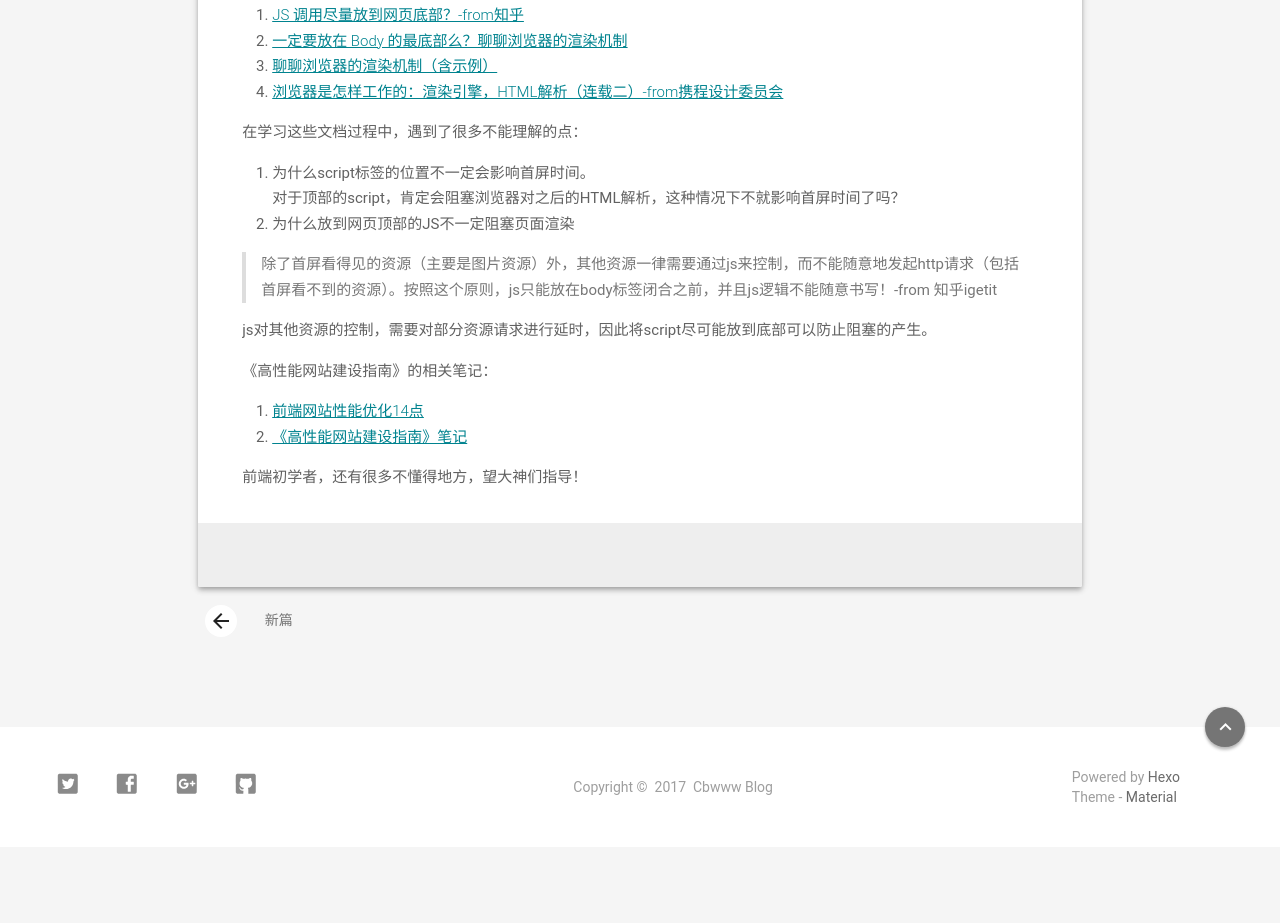
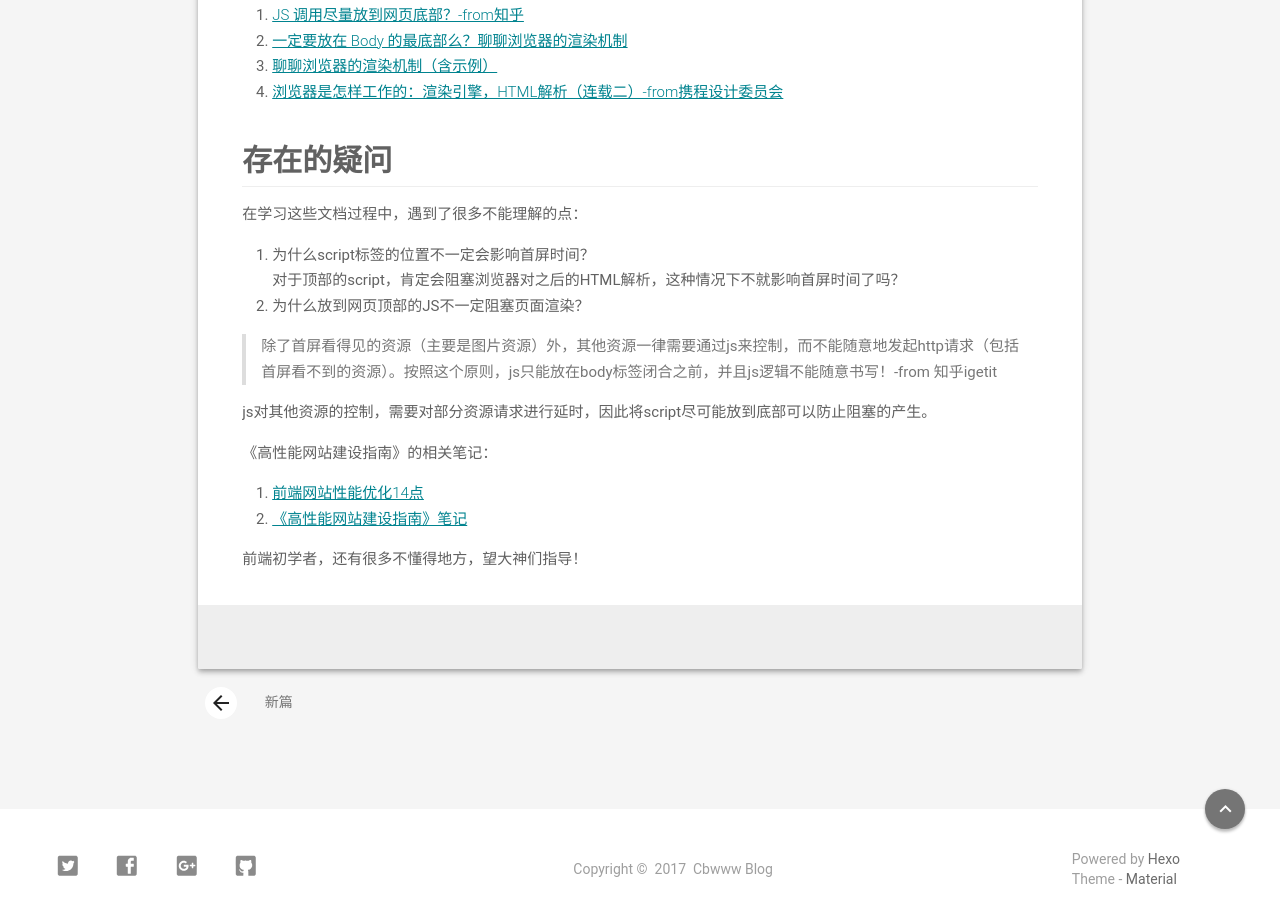
Before and after one commit to souvenir13/souvenir13.github.io, a plain HTML site: page 2017/04/27/why-js-at-bottom/index.html in a window 1280 px wide. Shown: the part 1754-2677 px from the top of the page. Before the commit the page ends 2601 px from the top, so only its background shows below. Drawn offline with Linux system fonts and the light colour scheme; a script that the page names is missing.

Commit message:
Site updated: 2017-04-27 17:03:15

```diff
--- a/2017/04/27/why-js-at-bottom/index.html
+++ b/2017/04/27/why-js-at-bottom/index.html
@@ -247,7 +247,7 @@
     </button>
 
     <ul class="post-toc-wrap mdl-menu mdl-menu--bottom-left mdl-js-menu mdl-js-ripple-effect" for="post-toc-trigger-btn" style="max-height:80vh; overflow-y:scroll;">
-        <ol class="post-toc"><li class="post-toc-item post-toc-level-2"><a class="post-toc-link" href="#浏览器渲染流程"><span class="post-toc-number">1.</span> <span class="post-toc-text">浏览器渲染流程</span></a></li><li class="post-toc-item post-toc-level-2"><a class="post-toc-link" href="#为什么JS调用尽量放到网页底部？"><span class="post-toc-number">2.</span> <span class="post-toc-text">为什么JS调用尽量放到网页底部？</span></a></li></ol>
+        <ol class="post-toc"><li class="post-toc-item post-toc-level-2"><a class="post-toc-link" href="#浏览器渲染流程"><span class="post-toc-number">1.</span> <span class="post-toc-text">浏览器渲染流程</span></a></li><li class="post-toc-item post-toc-level-2"><a class="post-toc-link" href="#为什么JS调用尽量放到网页底部？"><span class="post-toc-number">2.</span> <span class="post-toc-text">为什么JS调用尽量放到网页底部？</span></a></li><li class="post-toc-item post-toc-level-2"><a class="post-toc-link" href="#存在的疑问"><span class="post-toc-number">3.</span> <span class="post-toc-text">存在的疑问</span></a></li></ol>
 
         <!--
         <li class="mdl-menu__item">
@@ -415,15 +415,15 @@
 <p>（这里的首屏时间指的是浏览器第一次painting的时间。首屏内容的显示可以是不完整的。）</p>
 <p><strong>相关学习文档：</strong></p>
 <ol>
-<li><a href="https://www.zhihu.com/question/34147508]网站为什么" target="_blank" rel="external">JS 调用尽量放到网页底部？-from知乎</a></li>
-<li><a href="https://segmentfault.com/a/1190000004292479]JS" target="_blank" rel="external">一定要放在 Body 的最底部么？聊聊浏览器的渲染机制</a></li>
+<li><a href="https://www.zhihu.com/question/34147508" target="_blank" rel="external">JS 调用尽量放到网页底部？-from知乎</a></li>
+<li><a href="https://segmentfault.com/a/1190000004292479" target="_blank" rel="external">一定要放在 Body 的最底部么？聊聊浏览器的渲染机制</a></li>
 <li><a href="https://segmentfault.com/a/1190000007766425" target="_blank" rel="external">聊聊浏览器的渲染机制（含示例）</a></li>
 <li><a href="http://ued.ctrip.com/blog/how-browsers-work-rendering-engine-html-parsing-series-ii.html" target="_blank" rel="external">浏览器是怎样工作的：渲染引擎，HTML解析（连载二）-from携程设计委员会</a></li>
 </ol>
-<p>在学习这些文档过程中，遇到了很多不能理解的点：</p>
+<h2 id="存在的疑问"><a href="#存在的疑问" class="headerlink" title="存在的疑问"></a>存在的疑问</h2><p>在学习这些文档过程中，遇到了很多不能理解的点：</p>
 <ol>
-<li>为什么script标签的位置不一定会影响首屏时间。<br>对于顶部的script，肯定会阻塞浏览器对之后的HTML解析，这种情况下不就影响首屏时间了吗？</li>
-<li>为什么放到网页顶部的JS不一定阻塞页面渲染</li>
+<li>为什么script标签的位置不一定会影响首屏时间？<br>对于顶部的script，肯定会阻塞浏览器对之后的HTML解析，这种情况下不就影响首屏时间了吗？</li>
+<li>为什么放到网页顶部的JS不一定阻塞页面渲染？</li>
 </ol>
 <blockquote>
 <p>除了首屏看得见的资源（主要是图片资源）外，其他资源一律需要通过js来控制，而不能随意地发起http请求（包括首屏看不到的资源）。按照这个原则，js只能放在body标签闭合之前，并且js逻辑不能随意书写！-from 知乎igetit</p>
```
